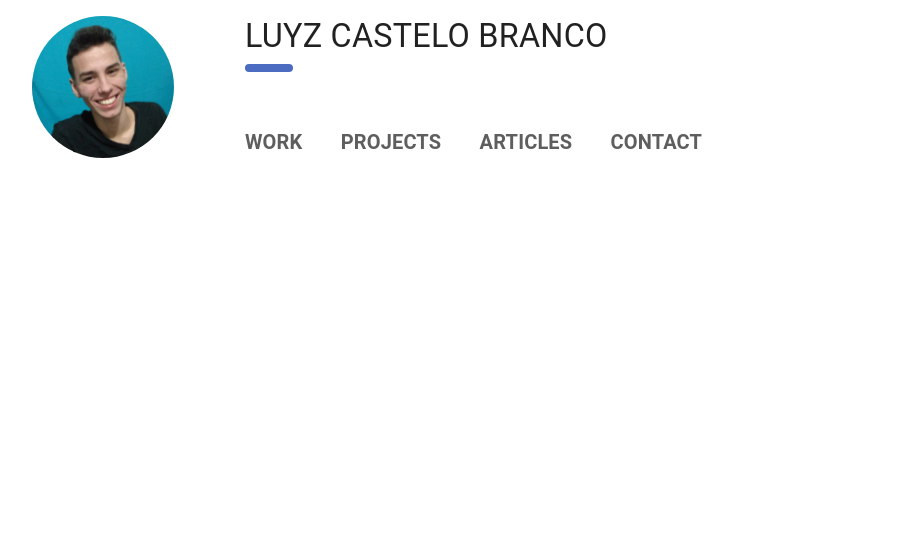
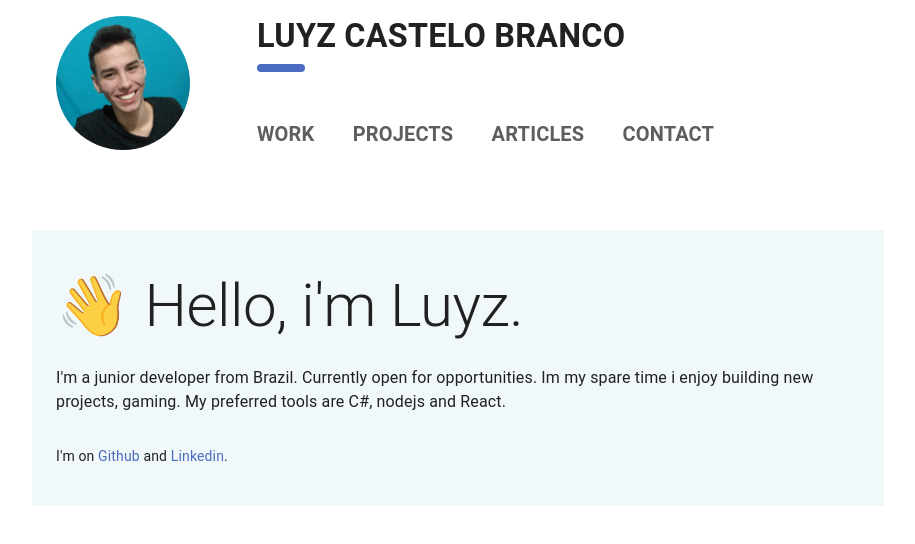
Before and after one commit to Luyz-Castelo/portfolio, a React (Create React App) app: page / in a window 1280 px wide. Shown: the top 544 px of the page, without its empty margins (182-1097 px from the left). Built offline with nearby package versions, Linux system fonts and the light colour scheme.

Commit message:
Creation of IntroductionText and some changes to themes files

```diff
--- a/src/App.theme.tsx
+++ b/src/App.theme.tsx
@@ -1,13 +1,11 @@
 import { createTheme, responsiveFontSizes } from "@mui/material";
 
-let theme = createTheme({
+const theme = createTheme({
   typography: {
     allVariants: {
-      fontFamily: 'Rubik'
+      fontFamily: 'Rubik; sans-serif !important'
     },
   },
 });
 
-theme = responsiveFontSizes(theme);
-
-export default theme;
+export default responsiveFontSizes(theme);
--- a/src/App.tsx
+++ b/src/App.tsx
@@ -1,16 +1,16 @@
 import theme from './App.theme';
 import { Container, CssBaseline, ThemeProvider } from '@mui/material';
 import { Header } from './components/Header/Header';
+import { IntroductionText } from './components/IntroductionText/IntroductionText';
 
-function App() {
+export const App = () => {
   return (
     <ThemeProvider theme={theme}>
-      <Container>
+      <Container maxWidth='md'>
         <CssBaseline />
         <Header />
+        <IntroductionText />
       </Container>
     </ThemeProvider>
   );
 }
-
-export default App;
--- a/src/components/Header/Header.theme.tsx
+++ b/src/components/Header/Header.theme.tsx
@@ -1,13 +1,13 @@
 import { createTheme, responsiveFontSizes } from "@mui/material";
 
-let theme = createTheme({
+const theme = createTheme({
   typography: {
     allVariants: {
       textTransform: 'uppercase',
+      fontWeight: 'bold',
     },
     h6: {
       color: '#5e5e5e',
-      fontWeight: 'bold',
       ":hover": {
         color: '#4b6cc1',
       },
@@ -43,6 +43,4 @@ let theme = createTheme({
   }
 });
 
-theme = responsiveFontSizes(theme);
-
-export default theme;
+export default responsiveFontSizes(theme);
--- a/src/components/Header/Header.tsx
+++ b/src/components/Header/Header.tsx
@@ -1,5 +1,5 @@
 import theme from './Header.theme';
-import Luyz from '../../public/Images/luyz.jpg'
+import Luyz from '../../public/Images/luyz.jpg';
 import Grid from '@mui/material/Unstable_Grid2';
 import {
   Container,
@@ -12,8 +12,8 @@ import {
 export const Header = () => {
   return (
     <ThemeProvider theme={theme}>
-      <header>
-        <Container maxWidth="md">
+      <header style={{marginBottom: '10vh'}}>
+        <Container>
           <Grid container mt={2} position='relative'>
             <Grid xs={2} md={2}>
               <Link href='/'>
--- /dev/null
+++ b/src/components/IntroductionText/IntroductionText.theme.tsx
@@ -0,0 +1,38 @@
+import { createTheme, responsiveFontSizes } from "@mui/material";
+
+const theme = createTheme({
+  typography: {
+    body1: {
+      marginTop: '3vh',
+    },
+    body2: {
+      marginTop: '4vh',
+    },
+  },
+  components: {
+    MuiContainer: {
+      variants: [
+        {
+          props: { id: 'main' },
+          style: {
+            backgroundColor: '#f1f8fa',
+            padding: '5vh 5vw',
+          }
+        },
+      ],
+    },
+    MuiLink: {
+      styleOverrides: {
+        root: {
+          color: '#4b6cc1',
+          textDecoration: 'none',
+          '&:hover': {
+            textDecoration: 'underline'
+          },
+        },
+      },
+    },
+  }
+});
+
+export default responsiveFontSizes(theme);
--- /dev/null
+++ b/src/components/IntroductionText/IntroductionText.tsx
@@ -0,0 +1,18 @@
+import { Container, Typography, ThemeProvider, Link } from '@mui/material'
+import theme from './IntroductionText.theme'
+
+export const IntroductionText = () => {
+  return (
+    <ThemeProvider theme={theme}>
+      <Container id='main'>
+        <Typography variant='h2'>👋 Hello, i'm Luyz.</Typography>
+        <Typography id='description' variant='body1'>
+          I'm a junior developer from Brazil. Currently open for opportunities. Im my spare time i enjoy building new projects, gaming. My preferred tools are C#, nodejs and React.
+        </Typography>
+        <Typography id='links' variant='body2'>
+          I'm on <Link href='https://github.com/Luyz-Castelo'>Github</Link> and <Link href='https://www.linkedin.com/in/luyz-castelo-branco-1412a3205/'>Linkedin</Link>.
+        </Typography>
+      </Container>
+    </ThemeProvider>
+  )
+}
--- a/src/index.tsx
+++ b/src/index.tsx
@@ -2,7 +2,7 @@ import React from 'react';
 import ReactDOM from 'react-dom/client';
 import './reset.css';
 import './index.css';
-import App from './App';
+import { App } from './App';
 
 const root = ReactDOM.createRoot(
   document.getElementById('root') as HTMLElement
```
